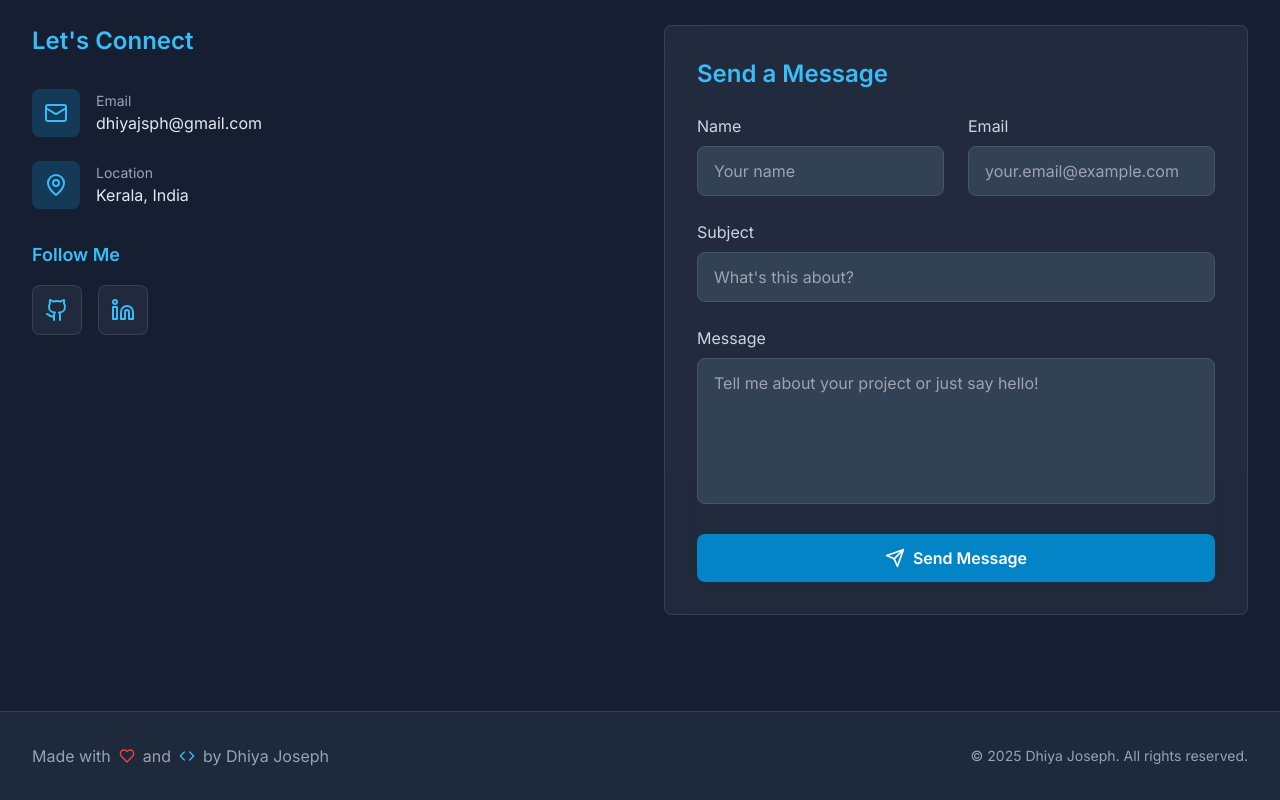
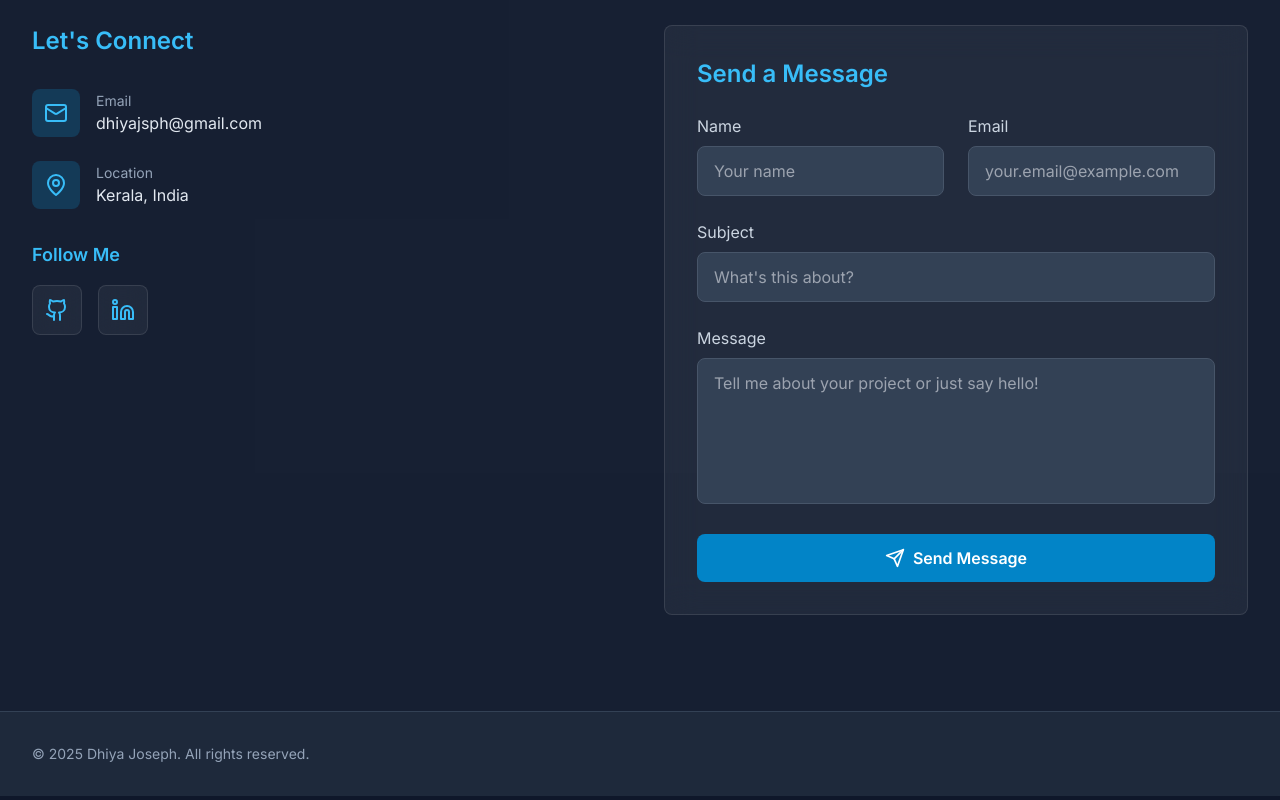
Before and after one commit to DhiyaJoseph/Dhiyaportfolio, a React (Vite) app: page / in a window 1280 px wide. Shown: the part 7910-8710 px from the top of the page. Built offline with nearby package versions, Linux system fonts and the light colour scheme; the HTML template or start-up script is replaced by a standard one.

Commit message:
edited the footer section

```diff
--- a/src/components/Footer.jsx
+++ b/src/components/Footer.jsx
@@ -6,12 +6,6 @@ const Footer = () => {
     <footer className="bg-dark-800 border-t border-dark-700">
       <div className="max-w-7xl mx-auto px-4 sm:px-6 lg:px-8 py-8">
         <div className="flex flex-col md:flex-row justify-between items-center">
-          <div className="text-dark-400 mb-4 md:mb-0">
-            <p className="flex items-center gap-2">
-              Made with <Heart className="w-4 h-4 text-red-500" /> and <Code className="w-4 h-4 text-primary-400" /> by Dhiya Joseph
-            </p>
-          </div>
-
           <div className="text-dark-400 text-sm">
             <p>&copy; 2025 Dhiya Joseph. All rights reserved.</p>
           </div>
```
